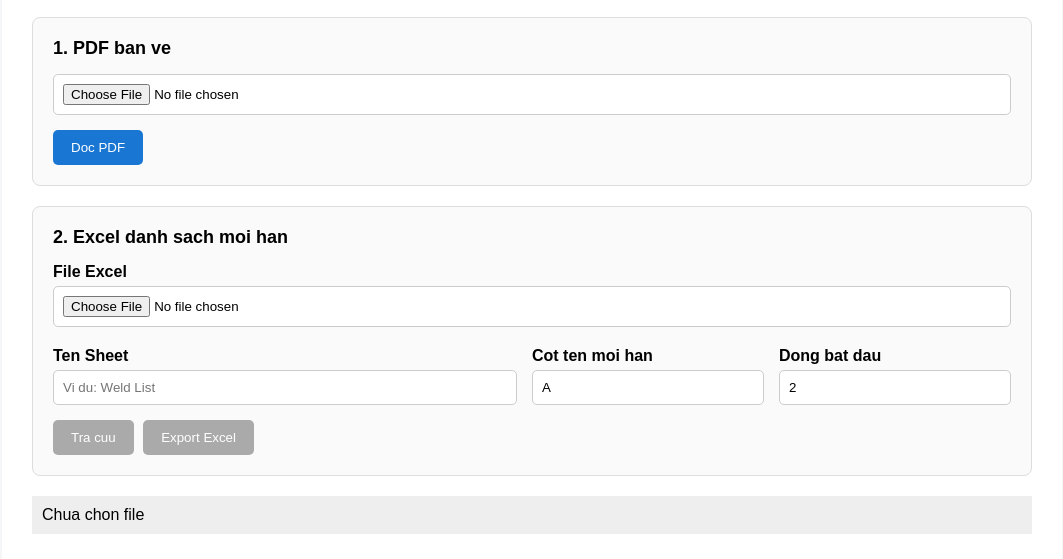
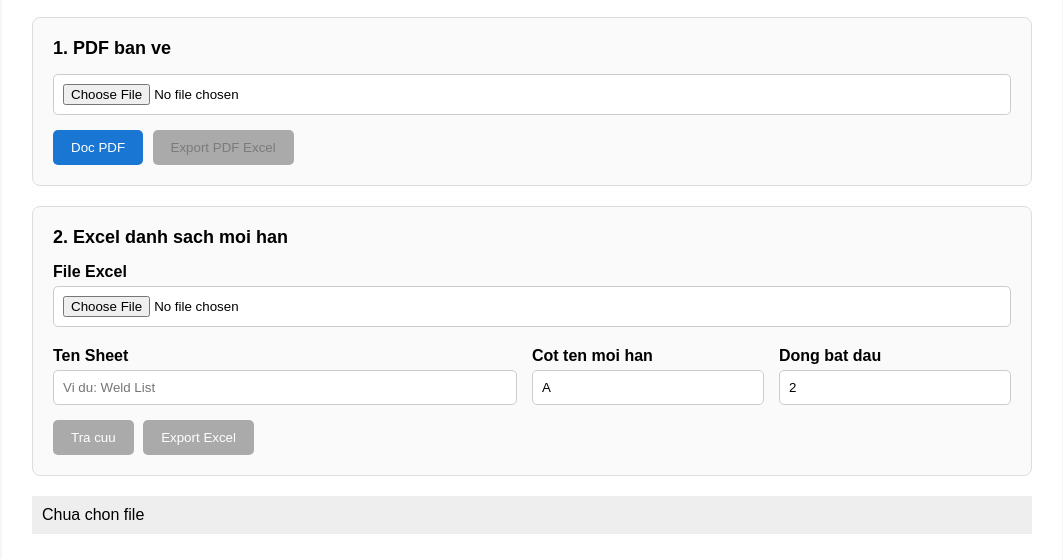
Before and after one commit to thonhv-ops/QC-An-Ha-PDF-Text-Reader, a plain HTML site: page index.html in a window 1280 px wide. Shown: the part 139-698 px from the top of the page, without its empty margins (108-1171 px from the left). Drawn offline with Linux system fonts and the light colour scheme; a script that the page names is missing.

Commit message:
Add export PDF to Excel button
Added a button to export PDF to Excel format.

```diff
--- a/index.html
+++ b/index.html
@@ -15,6 +15,7 @@
             <h2>1. PDF ban ve</h2>
             <input type="file" id="pdfFile" accept=".pdf">
             <button id="extractBtn">Doc PDF</button>
+            <button id="exportPdfBtn" disabled>Export PDF Excel</button>
         </section>
 
         <section class="panel">
```
